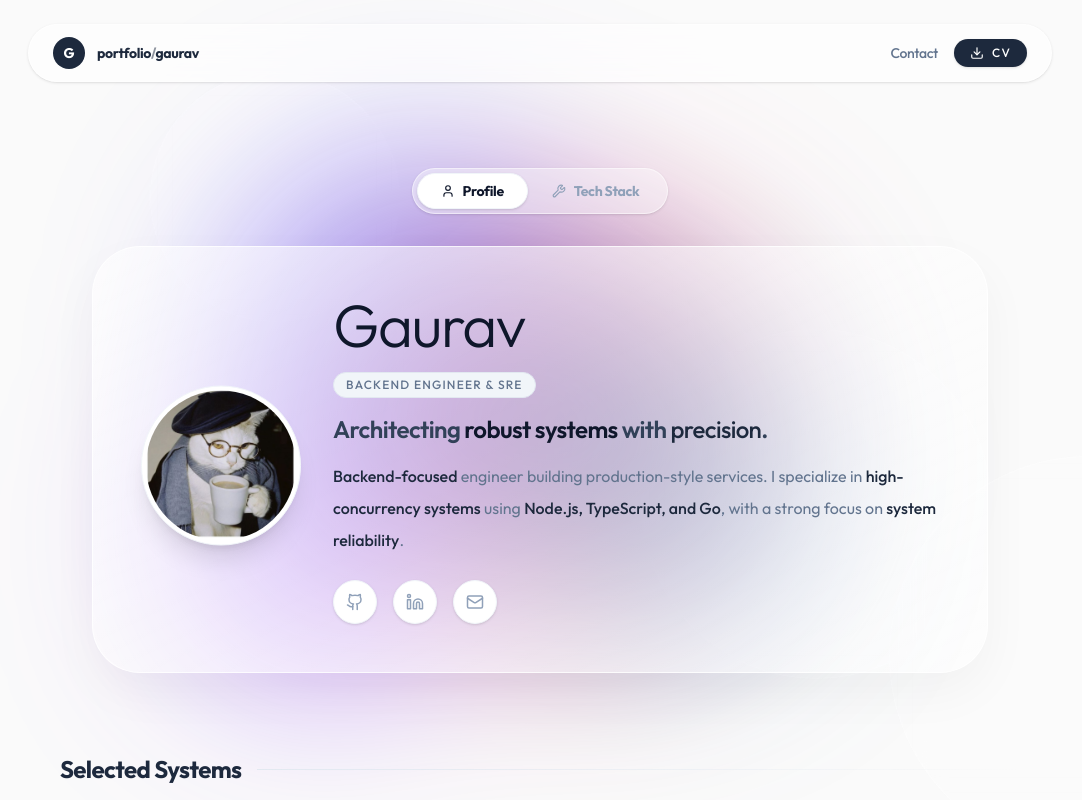
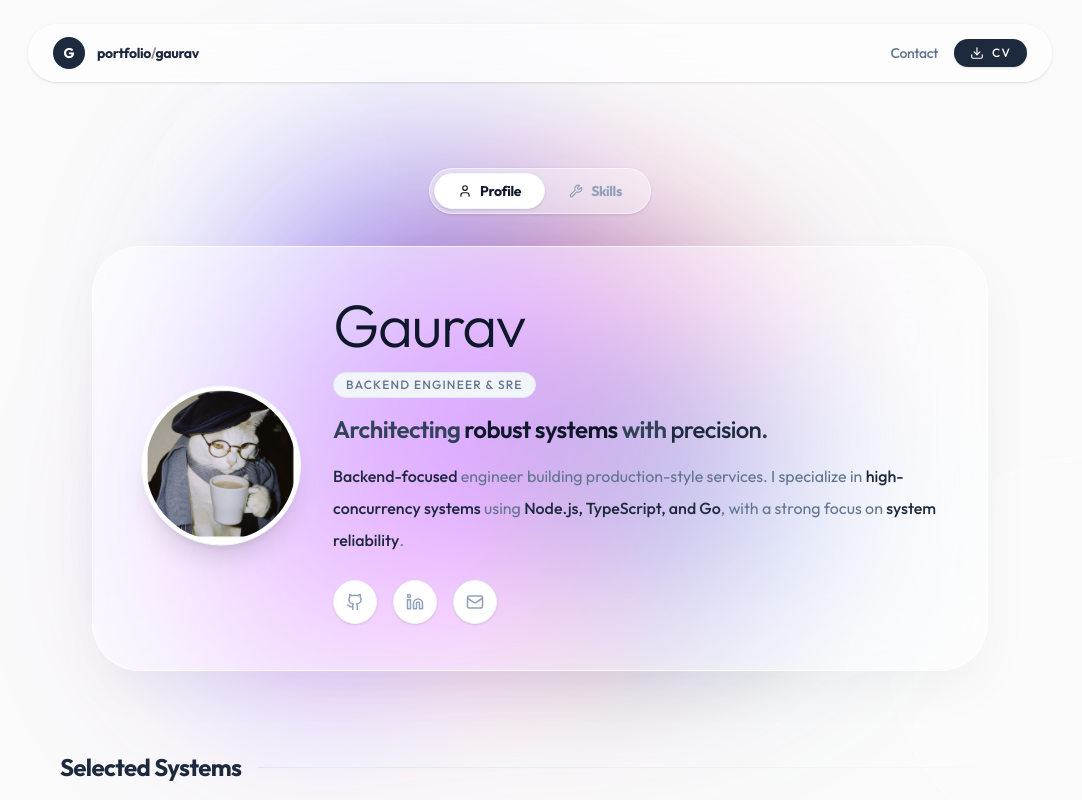
Before and after one commit to ravdreamin/Portfolio, a React (Vite) app: page / in a window 1280 px wide. Shown: the top 800 px of the page, without its empty margins (100-1182 px from the left). Built offline with nearby package versions, Linux system fonts and the light colour scheme.

Commit message:
update build assets and remove unused files

```diff
--- a/src/App.jsx
+++ b/src/App.jsx
@@ -30,7 +30,7 @@ const itemVariants = {
   hidden: { y: 20, opacity: 0, filter: "blur(5px)" },
   visible: {
     y: 0, opacity: 1, filter: "blur(0px)",
-    transition: { type: "spring", stiffness: 100 }
+    transition: { type: "spring", stiffness: 70, damping: 20, mass: 1 }
   }
 };
 
@@ -49,7 +49,6 @@ const DATA = {
       items: [
         { name: "Go", color: "text-sky-500", icon: "https://cdn.jsdelivr.net/gh/devicons/devicon/icons/go/go-original.svg" },
         { name: "JavaScript", color: "text-yellow-500", icon: "https://cdn.jsdelivr.net/gh/devicons/devicon/icons/javascript/javascript-original.svg" },
-        { name: "TypeScript", color: "text-blue-500", icon: "https://cdn.jsdelivr.net/gh/devicons/devicon/icons/typescript/typescript-original.svg" },
         { name: "Python", color: "text-emerald-500", icon: "https://cdn.jsdelivr.net/gh/devicons/devicon/icons/python/python-original.svg" }
       ]
     },
@@ -94,7 +93,7 @@ const DATA = {
       title: "System Monitor",
       tag: "Observability",
       desc: "Real-time distributed system visualizer. Aggregates metrics from multiple microservices into a single pane of glass.",
-      tech: ["TS", "React", "Go"],
+      tech: ["React", "Go"],
       link: "#",
     },
     {
@@ -255,12 +254,55 @@ const FloatingCard = ({ children, className, delay = 0 }) => {
   );
 };
 
+// 4.1 PARTICLE DUST
+const ParticleDust = ({ count = 40, direction = 'right' }) => {
+  const particles = React.useMemo(() => {
+    return Array.from({ length: count }).map((_, i) => ({
+      id: i,
+      x: Math.random() * 100 + "%",
+      y: Math.random() * 100 + "%",
+      size: Math.random() * 4 + 2,
+      delay: Math.random() * 0.2
+    }));
+  }, [count]);
+
+  return (
+    <>
+      {particles.map((p) => (
+        <motion.div
+          key={p.id}
+          className="absolute bg-white/60 rounded-full z-0 pointer-events-none"
+          style={{
+            left: p.x,
+            top: p.y,
+            width: p.size,
+            height: p.size,
+          }}
+          initial={{ opacity: 0 }}
+          exit={{
+            opacity: [0, 1, 0],
+            x: direction === 'right' ? Math.random() * 100 + 50 : -(Math.random() * 100 + 50),
+            y: (Math.random() - 0.5) * 60,
+            scale: 0,
+          }}
+          transition={{
+            duration: 0.6,
+            ease: "easeOut",
+            delay: p.delay
+          }}
+        />
+      ))}
+    </>
+  );
+};
+
 // 5. NAVBAR
 const Navbar = () => (
   <nav className="fixed top-0 left-0 right-0 z-50 flex justify-center pt-4 sm:pt-6 px-4 pointer-events-none">
     <motion.div
       initial={{ y: -100, opacity: 0 }}
       animate={{ y: 0, opacity: 1 }}
+      transition={{ type: "spring", stiffness: 80, damping: 20, mass: 1 }}
       className="pointer-events-auto w-full max-w-5xl flex items-center justify-between bg-white/60 backdrop-blur-xl border border-white/50 rounded-full px-4 sm:px-6 py-2 sm:py-3 shadow-sm"
     >
       <div className="flex items-center gap-3">
@@ -313,9 +355,9 @@ const TechCategory = ({ category }) => {
           >
             <motion.div
               variants={{
-                hover: { y: -8, scale: 1.15 }
+                hover: { y: -5, scale: 1.15 }
               }}
-              transition={{ type: "spring", stiffness: 300, damping: 20 }}
+              transition={{ type: "spring", stiffness: 200, damping: 25 }}
               className="w-10 h-10 flex items-center justify-center transition-all duration-300"
             >
               <img src={item.icon} alt={item.name} className="w-8 h-8 sm:w-9 sm:h-9 object-contain" />
@@ -341,16 +383,12 @@ const TechCategory = ({ category }) => {
 const InteractiveHub = () => {
   const [activeTab, setActiveTab] = useState('bio');
   const [containerHeight, setContainerHeight] = useState('auto');
-  const bioRef = useRef(null);
-  const stackRef = useRef(null);
+  const contentRef = useRef(null);
 
   useEffect(() => {
-    // Update container height based on active tab
     const updateHeight = () => {
-      if (activeTab === 'bio' && bioRef.current) {
-        setContainerHeight(bioRef.current.offsetHeight);
-      } else if (activeTab === 'stack' && stackRef.current) {
-        setContainerHeight(stackRef.current.offsetHeight);
+      if (contentRef.current) {
+        setContainerHeight(contentRef.current.offsetHeight);
       }
     };
 
@@ -359,11 +397,14 @@ const InteractiveHub = () => {
 
     // Re-calculate on resize
     window.addEventListener('resize', updateHeight);
-    // Also use a timeout to let animations/rendering settle
-    const tm = setTimeout(updateHeight, 100);
+
+    // Observer for smoother height updates
+    const observer = new ResizeObserver(updateHeight);
+    if (contentRef.current) observer.observe(contentRef.current);
+
     return () => {
       window.removeEventListener('resize', updateHeight);
-      clearTimeout(tm);
+      observer.disconnect();
     };
   }, [activeTab]);
 
@@ -378,7 +419,7 @@ const InteractiveHub = () => {
         <div className="flex p-1 bg-white/40 backdrop-blur-md rounded-full border border-white/50 shadow-sm overflow-hidden w-full max-w-[300px] sm:w-auto">
           {[
             { id: 'bio', label: 'Profile', icon: User },
-            { id: 'stack', label: 'Tech Stack', icon: Wrench }
+            { id: 'stack', label: 'Skills', icon: Wrench }
           ].map((tab) => (
             <button
               key={tab.id}
@@ -390,7 +431,7 @@ const InteractiveHub = () => {
                 <motion.div
                   layoutId="active-pill"
                   className="absolute inset-0 bg-white rounded-full shadow-sm border border-slate-100"
-                  transition={{ type: "spring", bounce: 0.2, duration: 0.6 }}
+                  transition={{ type: "spring", stiffness: 250, damping: 30 }}
                 />
               )}
               <span className="relative z-10 flex items-center gap-2">
@@ -401,34 +442,34 @@ const InteractiveHub = () => {
         </div>
       </motion.div>
 
-      <div className="relative" style={{ perspective: "2000px" }}>
+      {/* SINGLE GLASS CONTAINER */}
       <motion.div
-          animate={{
-            rotateY: activeTab === 'stack' ? 180 : 0,
-            height: containerHeight
+        animate={{ height: containerHeight }}
+        transition={{ type: "spring", stiffness: 100, damping: 20 }}
+        className="w-full relative overflow-hidden bg-white/40 backdrop-blur-[32px] backdrop-saturate-[200%] border border-white/80 rounded-[2rem] sm:rounded-[3rem] shadow-[0_20px_50px_rgba(0,0,0,0.04)]"
+      >
+        <div className="absolute inset-0 bg-gradient-to-br from-white/30 to-transparent pointer-events-none" />
+
+        <div ref={contentRef} className="p-6 sm:p-8 md:p-12 relative z-10">
+          <AnimatePresence mode="wait">
+            {activeTab === 'bio' ? (
+              <motion.div
+                key="bio"
+                initial={{ opacity: 0, scale: 0.95, filter: "blur(10px)", x: 50 }}
+                animate={{ opacity: 1, scale: 1, filter: "blur(0px)", x: 0 }}
+                exit={{
+                  opacity: 0,
+                  scale: 0.95,
+                  filter: "blur(20px)",
+                  x: 50,
+                  skewX: -5,
+                  transition: { duration: 0.4, ease: "easeIn" }
                 }}
-          transition={{
-            duration: 0.8,
-            type: "spring",
-            stiffness: 40,
-            damping: 15
-          }}
-          style={{ transformStyle: "preserve-3d" }}
-          className="relative w-full"
+                transition={{ duration: 0.5, ease: "easeOut" }}
+                className="w-full relative"
               >
-          {/* FRONT SIDE: Profile */}
-          <div
-            ref={bioRef}
-            style={{
-              backfaceVisibility: "hidden",
-              WebkitBackfaceVisibility: "hidden",
-            }}
-            className="absolute top-0 left-0 w-full"
-            aria-hidden={activeTab === 'stack'}
-          >
-            <div className="bg-white/40 backdrop-blur-[32px] backdrop-saturate-[200%] border border-white/80 rounded-[2rem] sm:rounded-[3rem] p-6 sm:p-8 md:p-12 shadow-[0_20px_50px_rgba(0,0,0,0.04)] relative overflow-hidden">
-              <div className="absolute inset-0 bg-gradient-to-br from-white/30 to-transparent pointer-events-none" />
-              <div className="flex flex-col md:flex-row gap-6 sm:gap-8 items-center relative z-10">
+                <ParticleDust count={30} direction="right" />
+                <div className="flex flex-col md:flex-row gap-6 sm:gap-8 items-center">
                   <div className="relative shrink-0 group">
                     <motion.div
                       animate={{ y: [-6, 6, -6] }}
@@ -477,38 +518,41 @@ const InteractiveHub = () => {
                     </motion.div>
                   </div>
                 </div>
-            </div>
-          </div>
-
-          {/* BACK SIDE: Tech Stack */}
-          <div
-            ref={stackRef}
-            style={{
-              backfaceVisibility: "hidden",
-              WebkitBackfaceVisibility: "hidden",
-              transform: "rotateY(180deg)",
+              </motion.div>
+            ) : (
+              <motion.div
+                key="stack"
+                initial={{ opacity: 0, scale: 0.95, filter: "blur(10px)", x: -50 }}
+                animate={{ opacity: 1, scale: 1, filter: "blur(0px)", x: 0 }}
+                exit={{
+                  opacity: 0,
+                  scale: 0.95,
+                  filter: "blur(20px)",
+                  x: -50,
+                  skewX: 5,
+                  transition: { duration: 0.4, ease: "easeIn" }
                 }}
-            className="absolute top-0 left-0 w-full"
-            aria-hidden={activeTab === 'bio'}
+                transition={{ duration: 0.5, ease: "easeOut" }}
+                className="w-full relative"
               >
-            <div className="bg-white/40 backdrop-blur-[32px] backdrop-saturate-[200%] border border-white/80 rounded-[2rem] sm:rounded-[3rem] p-6 sm:p-8 shadow-[0_20px_50px_rgba(0,0,0,0.04)] h-full relative overflow-hidden">
-              <div className="absolute inset-0 bg-gradient-to-br from-white/30 to-transparent pointer-events-none" />
+                <ParticleDust count={30} direction="left" />
                 <div className="grid grid-cols-1 md:grid-cols-2 gap-4 h-full content-center">
                   {DATA.skills.map((cat, i) => (
                     <motion.div
                       key={cat.category}
                       initial={{ opacity: 0, y: 20 }}
-                    animate={activeTab === 'stack' ? { opacity: 1, y: 0 } : { opacity: 0 }}
-                    transition={{ delay: i * 0.1 + 0.4 }}
+                      animate={{ opacity: 1, y: 0 }}
+                      transition={{ delay: i * 0.1 + 0.1 }}
                     >
                       <TechCategory category={cat} index={i} />
                     </motion.div>
                   ))}
                 </div>
-            </div>
+              </motion.div>
+            )}
+          </AnimatePresence>
         </div>
       </motion.div>
-      </div>
     </motion.div>
   );
 };
@@ -660,8 +704,8 @@ export default function App() {
       <SlimeBackground />
       <Navbar />
 
-      <main className="max-w-5xl mx-auto px-6 pt-32 pb-20 relative z-10">
-        <div className="h-10"></div>
+      <main className="max-w-5xl mx-auto px-6 pt-24 md:pt-32 pb-20 relative z-10">
+        <div className="hidden md:block h-10"></div>
         <InteractiveHub />
         <section className="mb-24">
           <motion.div
```
Also changed, not shown: 5 other files (tests, documents, lock files or other folders). Lines whose indentation alone changed are shown as unchanged.
